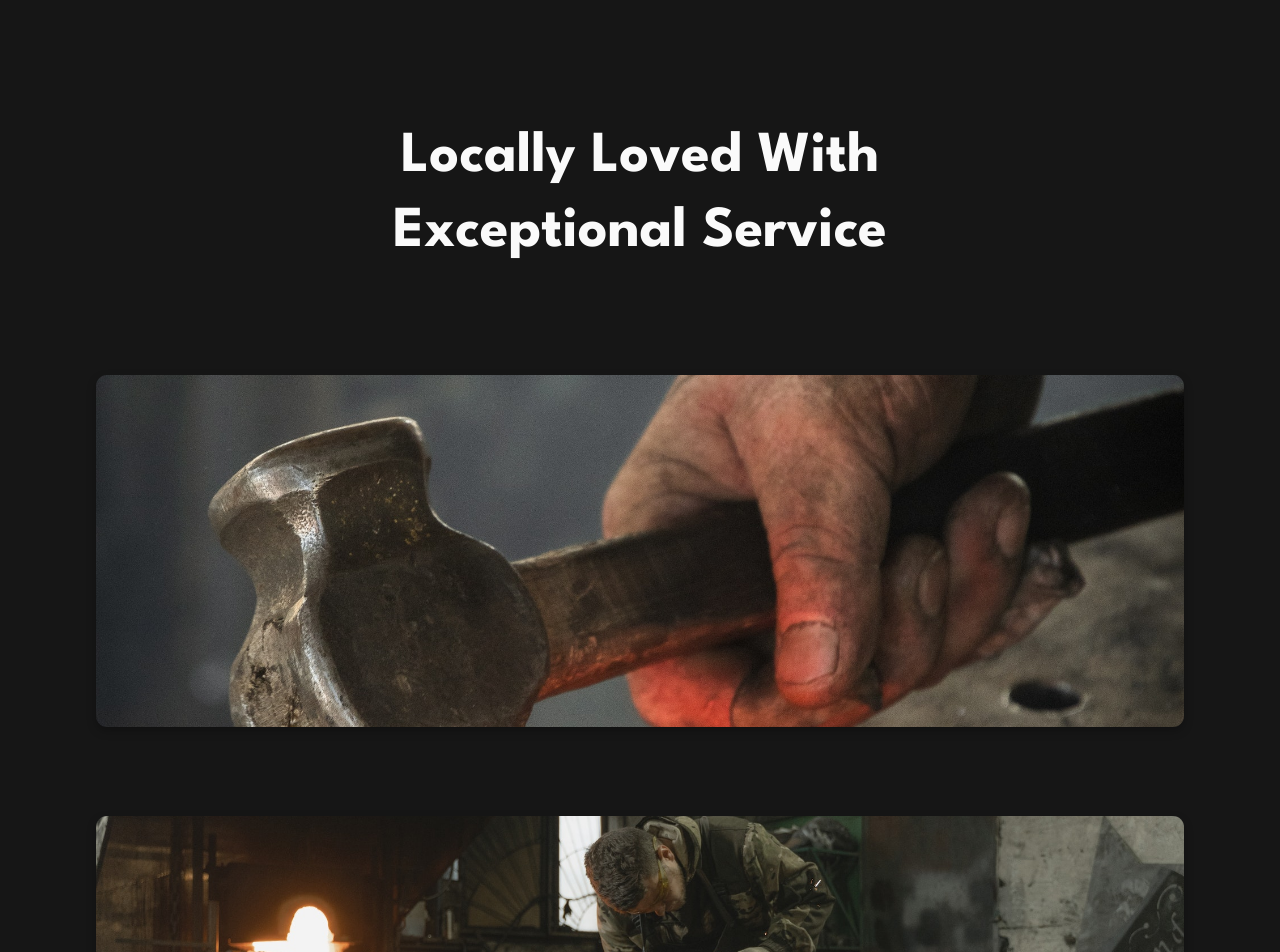
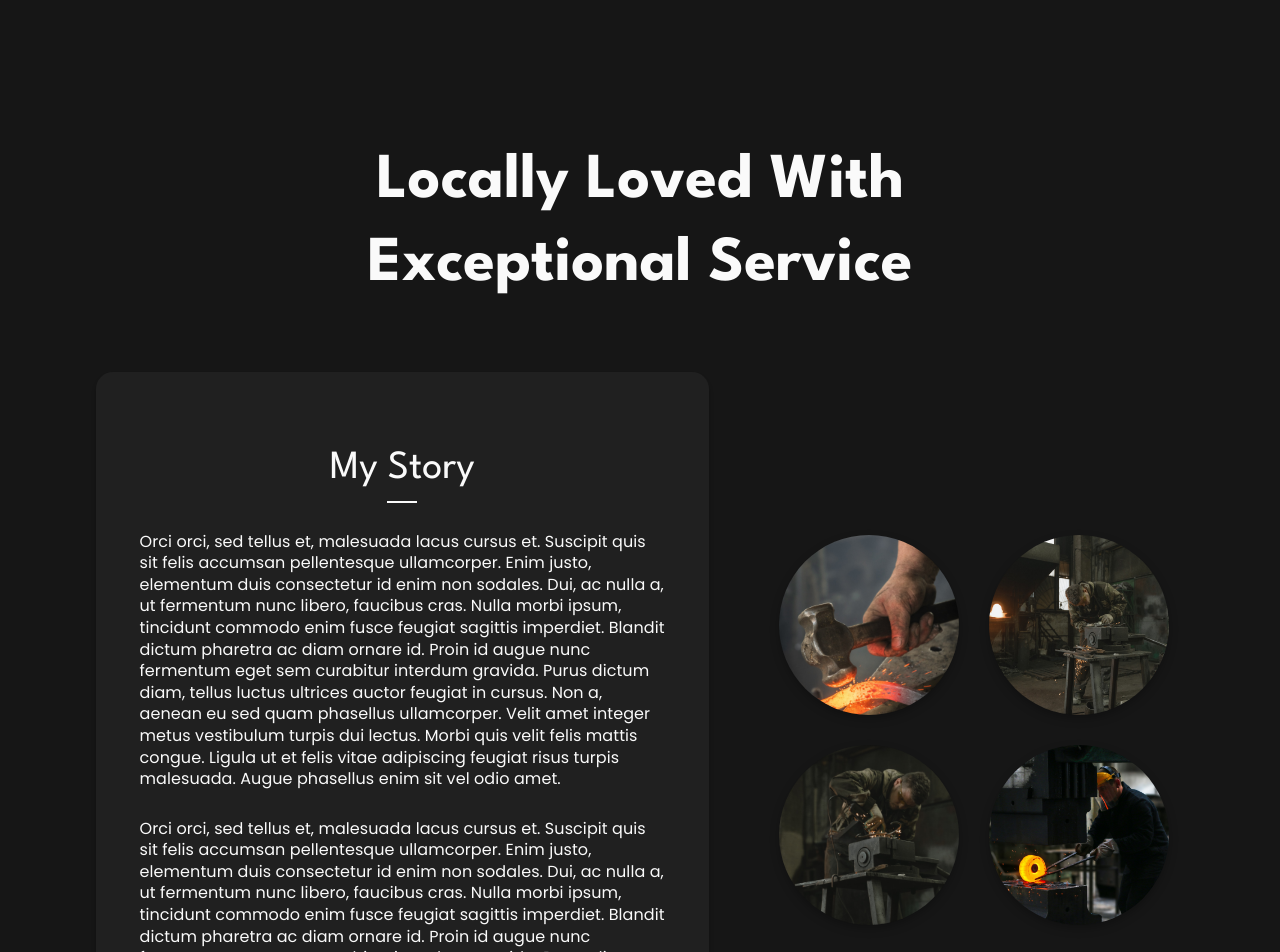
Before and after one commit to AC59852/Dodds-Family-Smithing, a Vue app: page / in a window 1280 px wide. Shown: the part 860-1812 px from the top of the page. Built offline with nearby package versions, Linux system fonts and the light colour scheme.

Commit message:
added desktop stylings, added small changes to scrolling and clicking on the arrow in hero

```diff
--- a/src/App.vue
+++ b/src/App.vue
@@ -31,10 +31,10 @@ export default {
   },
 
   mounted() {
-    this.mobile = window.innerWidth < 799 ? true : false
+    this.mobile = window.innerWidth < 1150 ? true : false
 
     window.addEventListener('resize', () => {
-      this.mobile = window.innerWidth < 799 ? true : false
+      this.mobile = window.innerWidth < 1150 ? true : false
     })
 
     if(localStorage.getItem("mode") === null ){
--- a/src/assets/css/main.css
+++ b/src/assets/css/main.css
@@ -8,6 +8,10 @@
   --darkmode-cards-bg: #202020;
   --darkmode-font: #FAFAFA;
   --darkmode-underline: #959595;
+}
+
+html {
+  scroll-behavior: smooth;
 }
 
 #darkmode {
@@ -268,6 +272,7 @@ img, video {
 
 .hero__arrow {
   width: 30px;
+  cursor: pointer;
   margin: auto auto 45px;
   animation: bounce 4s cubic-bezier(0.85, 0, 0.15, 1) infinite;
 }
@@ -676,3 +681,99 @@ img, video {
 }
 
 /* End of Tablet Media Queries */
+
+/* Start of Desktop Media Queries */
+
+@media screen and (min-width: 1150px) {
+
+  .wrapper__content {
+    margin: 200px auto 50px;
+    gap: 300px;
+  }
+
+  .title--large {
+    font-size: 64px;
+    width: 627px;
+    margin: 0 auto 66px;
+  }
+
+  .products__item {
+    /* width: 258px; */
+    /* padding: 2.5%; */
+    width: 290px;
+    padding: 2%;
+  }
+
+  .products__img {
+    /* height: 240px; */
+    height: 249px;
+  }
+
+  .products__list {
+    gap: 70px;
+  }
+
+  .about__img {
+    /* height: 352px; */
+    height: 180px;
+    border-radius: 50%;
+    width: 180px;
+    margin: 0;
+  }
+
+  .about__text {
+    /* padding: 13% 8%; */
+    padding: 7% 4%;
+    box-sizing: border-box;
+  }
+
+  .about__text {
+    width: 58%;
+  }
+
+  /* Element | http://localhost:8080/ */
+
+  .about__wrapper {
+    display: flex;
+    gap: 55px;
+    align-content: flex-start;
+    align-items: center;
+    justify-content: center;
+  }
+
+  .para--2 { display: block; }
+
+  /* Element | http://localhost:8080/ */
+
+  .about__imgWrapper {
+    width: 40%;
+    order: 1;
+    display: flex;
+    flex-wrap: wrap;
+    gap: 30px;
+    justify-content: center;
+  }
+
+  button.button:nth-child(4) {
+    display: none;
+  }
+
+  .faq__item {
+    font-size: 16px;
+  }
+
+  .faq__question { padding: 30px 0; }
+
+  .faq__answer {
+    line-height: 140%;
+    width: 85%;
+  }
+
+  .contact__form {
+    gap: 60px;
+    padding: 86px 0;
+  }
+
+}
+
+/* End of Desktop Media Queries */
--- a/src/components/HeroComponent.vue
+++ b/src/components/HeroComponent.vue
@@ -9,14 +9,18 @@
         <h2>EST 2022</h2>
       </div>
     </div>
-    <img src="/chevron-down.svg" class="hero__arrow" alt="Arrow pointing down indicating to scroll down to the about section">
+    <img src="/chevron-down.svg" @click="scrollToAbout()" class="hero__arrow" alt="Arrow pointing down indicating to scroll down to the about section">
     <video class="hero__video" src="/hero_video.mp4" muted loop></video>
   </section>
 </template>
 
 <script>
 export default {
-
+  methods: {
+    scrollToAbout() {
+      document.querySelector("#about").scrollIntoView({behavior: "smooth"})
+    }
+  }
 }
 </script>
 
--- a/src/components/NavComponent.vue
+++ b/src/components/NavComponent.vue
@@ -15,7 +15,7 @@
       <span class="header__close" @click="toggleNav()">X</span>
       <ul class="header__list">
         <li class="header__item" v-for="(link, index) in links" :key="index">
-          <a :href="'#' + link.location" class="header__link">{{link.location}}</a>
+          <a :href="'#' + link.location" class="header__link" @click="toggleNav()">{{link.location}}</a>
         </li>
       </ul>
     </nav>
@@ -29,7 +29,7 @@ export default {
   data() {
     return {
       links: [
-        { location: 'home' },
+        { location: 'hero' },
         { location: 'about' },
         { location: 'products' },
         { location: 'faq' },
```
